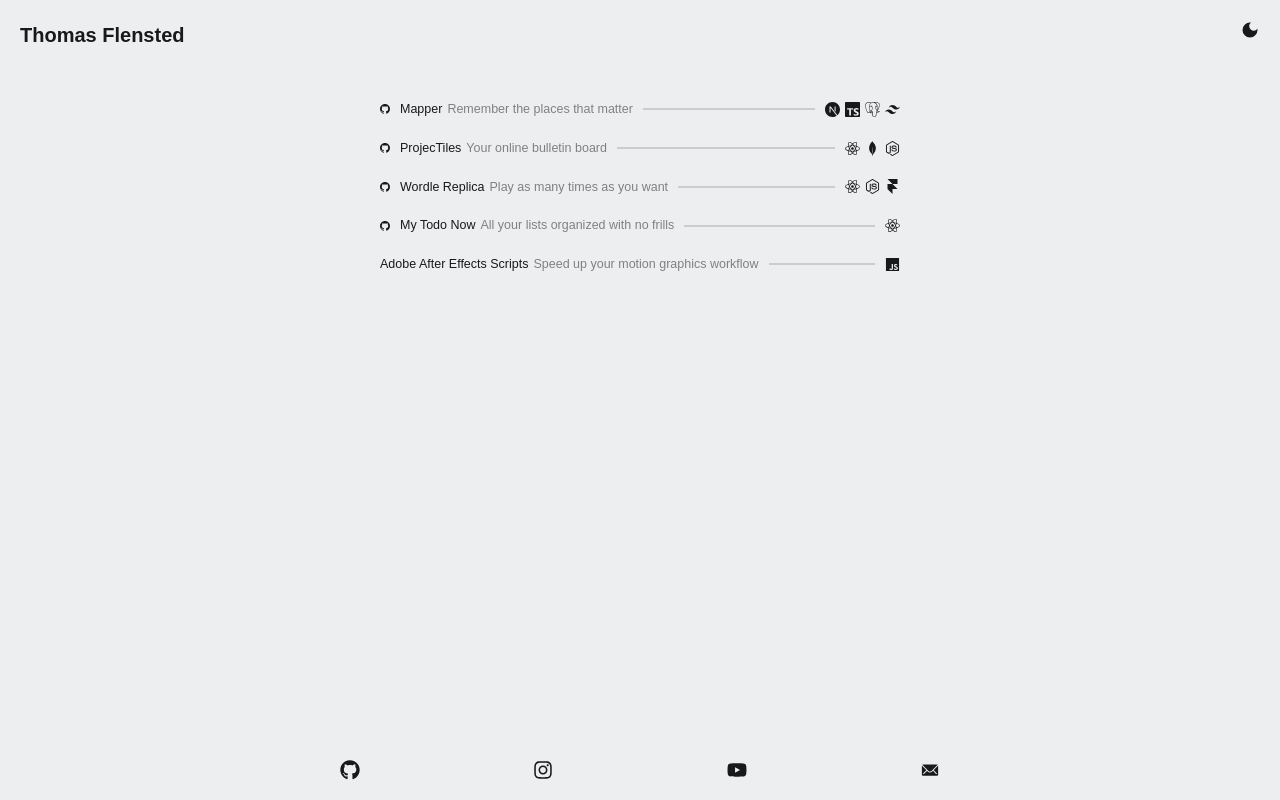
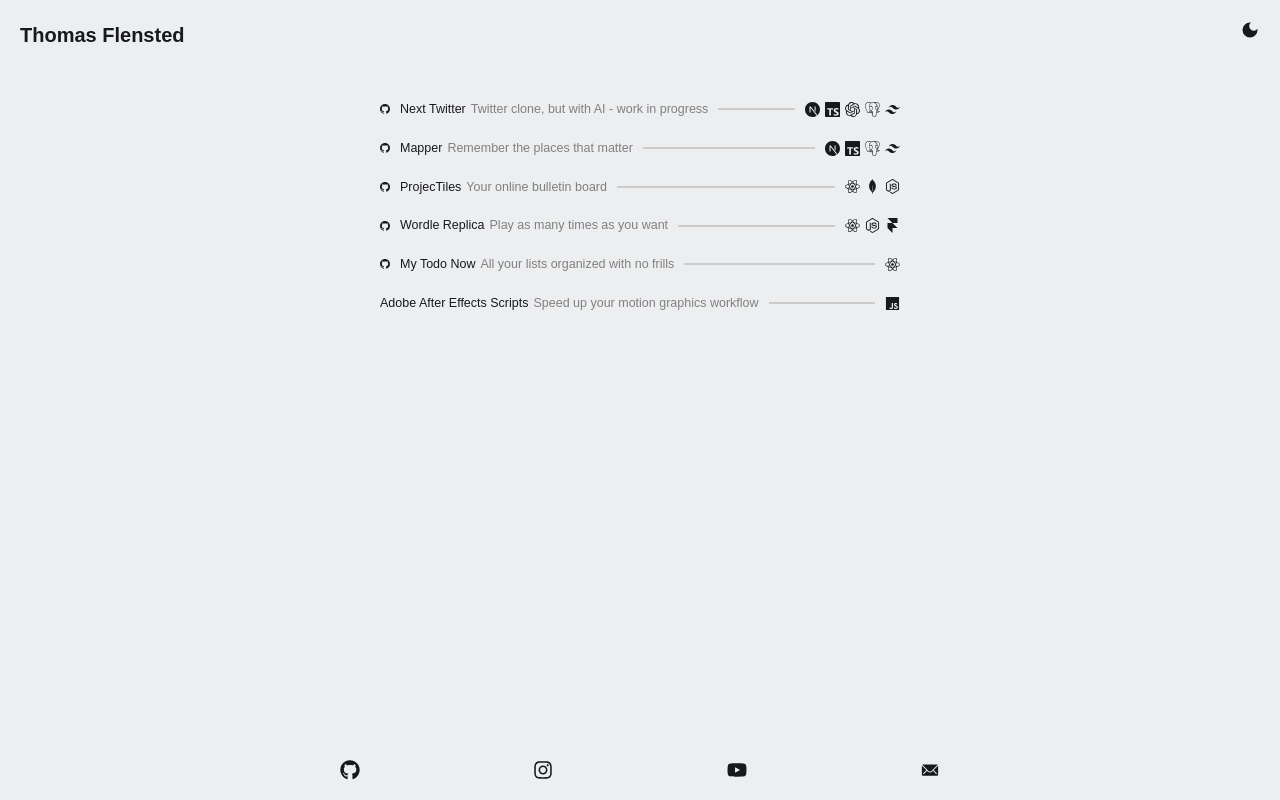
Before and after one commit to thomasflensted/personal-website, a React (Vite) app: page /portfolio in a window 1280 px wide. Built offline with nearby package versions, Linux system fonts and the light colour scheme; a web font is replaced by a local one.

Commit message:
added next twitter to pf

```diff
--- a/src/components/Portfolio.jsx
+++ b/src/components/Portfolio.jsx
@@ -1,6 +1,6 @@
 import { portfolio } from "./portfolio-content"
 import { IoLogoJavascript } from "react-icons/io5";
-import { SiMongodb, SiExpress, SiFramer, SiTypescript, SiTailwindcss, SiNextdotjs, SiPostgresql, SiGithub } from "react-icons/si";
+import { SiMongodb, SiExpress, SiFramer, SiTypescript, SiTailwindcss, SiOpenai, SiNextdotjs, SiPostgresql, SiGithub } from "react-icons/si";
 import { FaReact, FaNodeJs } from "react-icons/fa";
 import { useState } from "react";
 import { isBrowser } from "react-device-detect";
@@ -28,7 +28,8 @@ const Portfolio = () => {
         TypeScript: <SiTypescript />,
         TailwindCSS: <SiTailwindcss />,
         NextJs: <SiNextdotjs />,
-        PostgreSQL: <SiPostgresql />
+        PostgreSQL: <SiPostgresql />,
+        OpenAI: <SiOpenai />
     }
 
     return (isBrowser
--- a/src/components/portfolio-content.js
+++ b/src/components/portfolio-content.js
@@ -1,4 +1,11 @@
 export const portfolio = [
+    {
+        title: "Next Twitter",
+        desc: "Twitter clone, but with AI - work in progress",
+        link: "https://next-twitter-indol.vercel.app/",
+        languages: ['NextJs', 'TypeScript', 'OpenAI', 'PostgreSQL', 'TailwindCSS'],
+        gh_link: 'https://github.com/thomasflensted/next-twitter'
+    },
     {
         title: "Mapper",
         desc: "Remember the places that matter",
```
